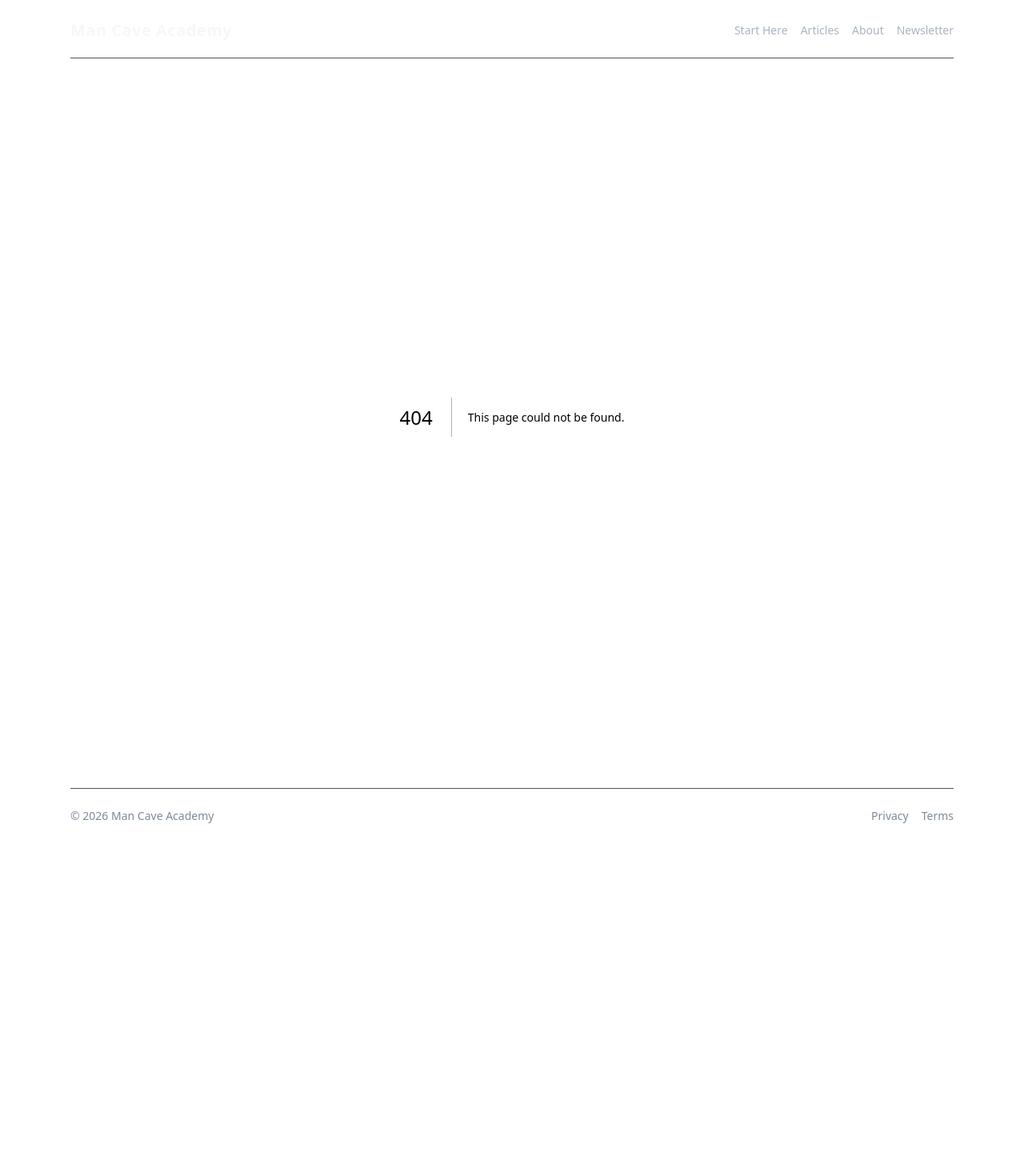
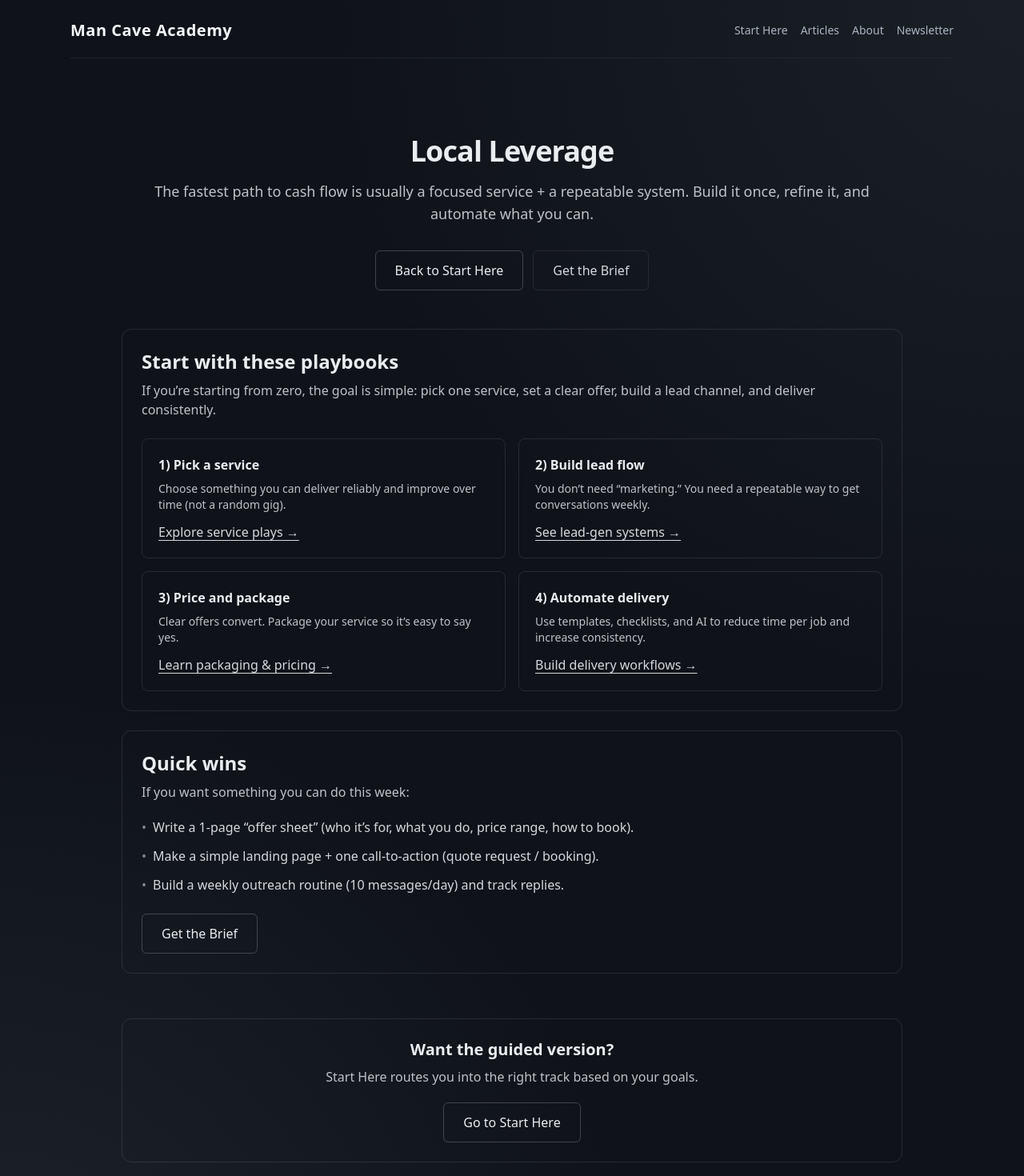
Before and after one commit to adman4054/mancaveacademy, a Next.js app: page /local-leverage in a window 1280 px wide. Before the commit this address had no page. Shown: the top 1470 px of the page at 80% size. Before the commit the page ends 1070 px from the top, so only its background shows below. Built offline with nearby package versions, Linux system fonts and the light colour scheme.

Commit message:
Add Local Leverage hub page and wire links

```diff
--- /dev/null
+++ b/app/local-leverage/page.tsx
@@ -0,0 +1,151 @@
+// app/local-leverage/page.tsx
+import Link from "next/link";
+
+export const metadata = {
+  title: "Local Leverage | Man Cave Academy",
+  description:
+    "Build a simple service business with systems: lead flow, pricing, delivery, and automation—without freelancing chaos.",
+};
+
+export default function LocalLeverageHubPage() {
+  return (
+    <main className="mx-auto max-w-5xl px-6 py-12">
+      <header className="text-center">
+        <h1 className="text-4xl font-semibold tracking-tight">Local Leverage</h1>
+        <p className="mt-4 text-lg opacity-80">
+          The fastest path to cash flow is usually a focused service + a repeatable system.
+          Build it once, refine it, and automate what you can.
+        </p>
+
+        <div className="mt-8 flex flex-col sm:flex-row items-center justify-center gap-3">
+          <Link
+            href="/start-here"
+            className="inline-flex items-center justify-center rounded-md border border-white/20 px-6 py-3 font-medium hover:border-white/40 transition"
+          >
+            Back to Start Here
+          </Link>
+          <Link
+            href="/newsletter"
+            className="inline-flex items-center justify-center rounded-md border border-white/10 px-6 py-3 font-medium hover:border-white/25 transition opacity-90"
+          >
+            Get the Brief
+          </Link>
+        </div>
+      </header>
+
+      <section className="mt-12 grid gap-6">
+        <div className="rounded-xl border border-white/10 p-6">
+          <h2 className="text-2xl font-semibold">Start with these playbooks</h2>
+          <p className="mt-2 opacity-80">
+            If you’re starting from zero, the goal is simple: pick one service, set a clear offer,
+            build a lead channel, and deliver consistently.
+          </p>
+
+          <div className="mt-6 grid gap-4 md:grid-cols-2">
+            <div className="rounded-lg border border-white/10 p-5">
+              <h3 className="font-semibold">1) Pick a service</h3>
+              <p className="mt-2 text-sm opacity-80">
+                Choose something you can deliver reliably and improve over time (not a random gig).
+              </p>
+              <Link
+                href="/articles?category=local-leverage"
+                className="mt-3 inline-block underline underline-offset-4 opacity-90 hover:opacity-100"
+              >
+                Explore service plays →
+              </Link>
+            </div>
+
+            <div className="rounded-lg border border-white/10 p-5">
+              <h3 className="font-semibold">2) Build lead flow</h3>
+              <p className="mt-2 text-sm opacity-80">
+                You don’t need “marketing.” You need a repeatable way to get conversations weekly.
+              </p>
+              <Link
+                href="/articles?tag=lead-gen"
+                className="mt-3 inline-block underline underline-offset-4 opacity-90 hover:opacity-100"
+              >
+                See lead-gen systems →
+              </Link>
+            </div>
+
+            <div className="rounded-lg border border-white/10 p-5">
+              <h3 className="font-semibold">3) Price and package</h3>
+              <p className="mt-2 text-sm opacity-80">
+                Clear offers convert. Package your service so it’s easy to say yes.
+              </p>
+              <Link
+                href="/articles?tag=pricing"
+                className="mt-3 inline-block underline underline-offset-4 opacity-90 hover:opacity-100"
+              >
+                Learn packaging & pricing →
+              </Link>
+            </div>
+
+            <div className="rounded-lg border border-white/10 p-5">
+              <h3 className="font-semibold">4) Automate delivery</h3>
+              <p className="mt-2 text-sm opacity-80">
+                Use templates, checklists, and AI to reduce time per job and increase consistency.
+              </p>
+              <Link
+                href="/articles?tag=workflows"
+                className="mt-3 inline-block underline underline-offset-4 opacity-90 hover:opacity-100"
+              >
+                Build delivery workflows →
+              </Link>
+            </div>
+          </div>
+        </div>
+
+        <div className="rounded-xl border border-white/10 p-6">
+          <h2 className="text-2xl font-semibold">Quick wins</h2>
+          <p className="mt-2 opacity-80">If you want something you can do this week:</p>
+
+          <ul className="mt-5 space-y-3 opacity-90">
+            <li className="flex gap-2">
+              <span className="opacity-60">•</span>
+              <span>
+                Write a 1-page “offer sheet” (who it’s for, what you do, price range, how to book).
+              </span>
+            </li>
+            <li className="flex gap-2">
+              <span className="opacity-60">•</span>
+              <span>
+                Make a simple landing page + one call-to-action (quote request / booking).
+              </span>
+            </li>
+            <li className="flex gap-2">
+              <span className="opacity-60">•</span>
+              <span>
+                Build a weekly outreach routine (10 messages/day) and track replies.
+              </span>
+            </li>
+          </ul>
+
+          <div className="mt-6">
+            <Link
+              href="/newsletter"
+              className="inline-flex items-center justify-center rounded-md border border-white/20 px-6 py-3 font-medium hover:border-white/40 transition"
+            >
+              Get the Brief
+            </Link>
+          </div>
+        </div>
+      </section>
+
+      <section className="mt-14 rounded-xl border border-white/10 p-6 text-center">
+        <h2 className="text-xl font-semibold">Want the guided version?</h2>
+        <p className="mt-2 opacity-80">
+          Start Here routes you into the right track based on your goals.
+        </p>
+        <div className="mt-5">
+          <Link
+            href="/start-here"
+            className="inline-flex items-center justify-center rounded-md border border-white/20 px-6 py-3 font-medium hover:border-white/40 transition"
+          >
+            Go to Start Here
+          </Link>
+        </div>
+      </section>
+    </main>
+  );
+}
--- a/app/page.tsx
+++ b/app/page.tsx
@@ -32,7 +32,7 @@ export default function HomePage() {
     { label: "AI Leverage", href: "/ai-leverage" },
     { label: "Digital Assets", href: "/digital-assets" },
     { label: "Micro SaaS & Tools", href: null },
-    { label: "Local Leverage", href: null },
+    { label: "Local Leverage", href: "/local-leverage" },
     { label: "Financial Infrastructure", href: null },
   ].map((item) => (
     <div
```
